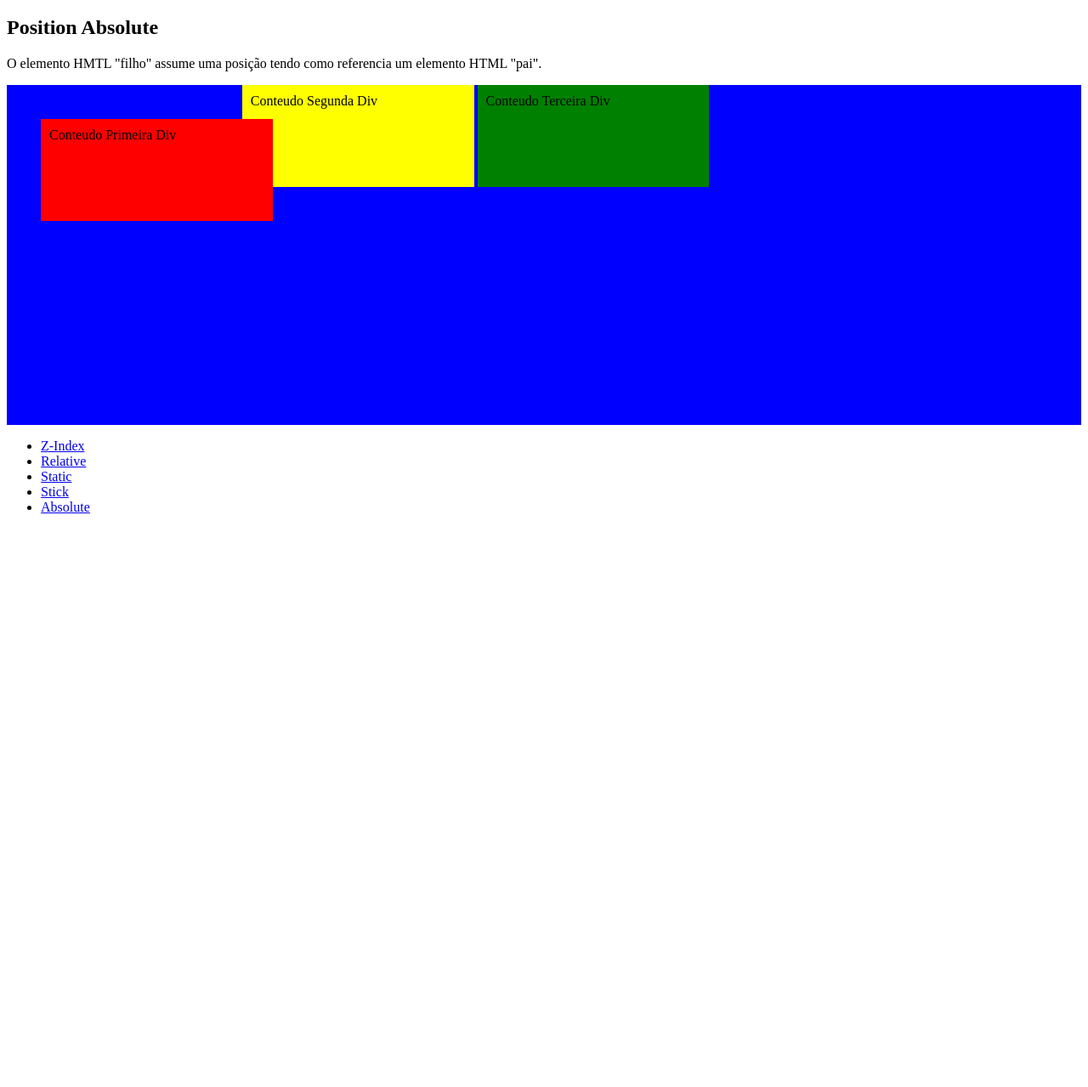
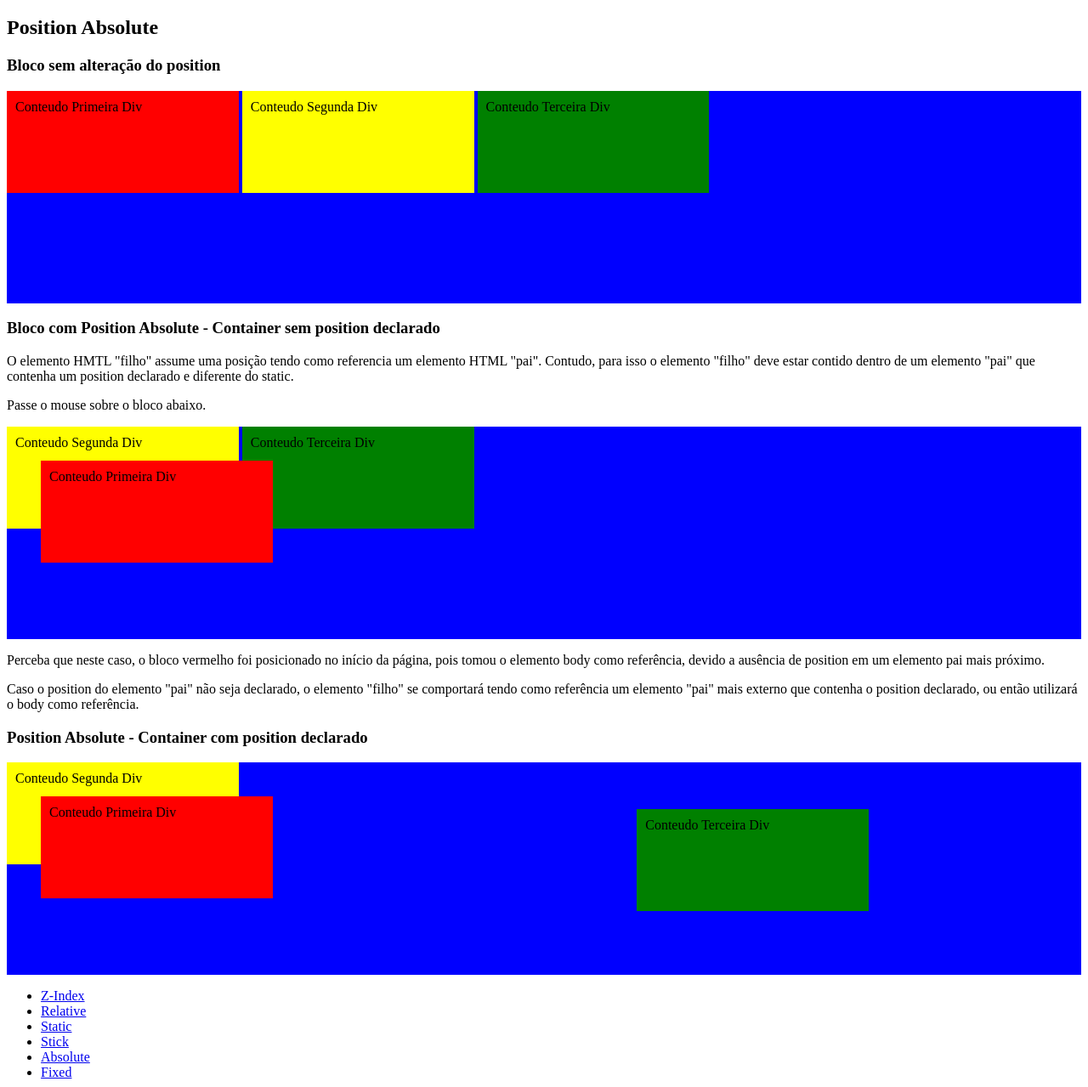
Before and after one commit to Lucas-Lourencao/formacao-html-css, a plain HTML site: page curso-css-dimitri-teixeira/aula_16_propriedade_position/position_absolute.html in a window 1280 px wide. Shown: the part 61-1340 px from the top of the page at 85% size. Before the commit the page ends 800 px from the top, so only its background shows below. Drawn offline with Linux system fonts and the light colour scheme.

Commit message:
aula-16: position Absolut, prorpriedade CSS

```diff
--- a/curso-css-dimitri-teixeira/aula_16_propriedade_position/css/style_absolute.css
+++ b/curso-css-dimitri-teixeira/aula_16_propriedade_position/css/style_absolute.css
@@ -1,16 +1,60 @@
 .container {
   background: blue;
   width: 100%;
-  height: 400px;
+  height: 250px;
 }
 
+.container_semPosition {
+  position: relative;
+  background: blue;
+  width: 100%;
+  height: 250px;
+}
+
+.container_semPosition:hover {
+  position: static;
+}
+
+.container_comPosition {
+  position: relative;
+  background: blue;
+  width: 100%;
+  height: 250px;
+}
+
+/* Estilos antes de trabalhar o position: */
+.div_01_inicial {
+  padding: 10px;
+  width: 20%;
+  height: 100px;
+  display: inline-block;
+  background: red;
+}
+
+.div_02_inicial {
+  padding: 10px;
+  width: 20%;
+  height: 100px;
+  display: inline-block;
+  background: yellow;
+}
+
+.div_03_inicial {
+  padding: 10px;
+  width: 20%;
+  height: 100px;
+  display: inline-block;
+  background: green;
+}
+
+/* Estilos após trabalhar o position: */
 .div_01 {
   padding: 10px;
   width: 20%;
   height: 100px;
   display: inline-block;
   background: red;
-  position: relative;
+  position: absolute;
   left: 40px;
   top: 40px;
 }
@@ -30,3 +74,14 @@
   display: inline-block;
   background: green;
 }
+
+.div_03_bloco_3 {
+  position: absolute;
+  bottom: 75px;
+  right: 250px;
+  padding: 10px;
+  width: 20%;
+  height: 100px;
+  display: inline-block;
+  background: green;
+}
--- a/curso-css-dimitri-teixeira/aula_16_propriedade_position/position_absolute.html
+++ b/curso-css-dimitri-teixeira/aula_16_propriedade_position/position_absolute.html
@@ -10,14 +10,40 @@
   <body>
     <h1>Propriedade Position</h1>
     <h2>Position Absolute</h2>
+    <h3>Bloco sem alteração do position</h3>
+    <div class="container">
+      <div class="div_01_inicial">Conteudo Primeira Div</div>
+      <div class="div_02_inicial">Conteudo Segunda Div</div>
+      <div class="div_03_inicial">Conteudo Terceira Div</div>
+    </div>
+    <h3>Bloco com Position Absolute - Container sem position declarado</h3>
     <p>
       O elemento HMTL "filho" assume uma posição tendo como referencia um
-      elemento HTML "pai".
+      elemento HTML "pai". Contudo, para isso o elemento "filho" deve estar
+      contido dentro de um elemento "pai" que contenha um position declarado e
+      diferente do static.
     </p>
-    <div class="container">
+    <p>Passe o mouse sobre o bloco abaixo.</p>
+    <div class="container_semPosition">
       <div class="div_01">Conteudo Primeira Div</div>
       <div class="div_02">Conteudo Segunda Div</div>
       <div class="div_03">Conteudo Terceira Div</div>
+    </div>
+    <p>
+      Perceba que neste caso, o bloco vermelho foi posicionado no início da
+      página, pois tomou o elemento body como referência, devido a ausência de
+      position em um elemento pai mais próximo.
+    </p>
+    <p>
+      Caso o position do elemento "pai" não seja declarado, o elemento "filho"
+      se comportará tendo como referência um elemento "pai" mais externo que
+      contenha o position declarado, ou então utilizará o body como referência.
+    </p>
+    <h3>Position Absolute - Container com position declarado</h3>
+    <div class="container_comPosition">
+      <div class="div_01">Conteudo Primeira Div</div>
+      <div class="div_02">Conteudo Segunda Div</div>
+      <div class="div_03_bloco_3">Conteudo Terceira Div</div>
     </div>
     <div>
       <ul>
@@ -26,6 +52,7 @@
         <li><a href="position_static.html" class="link2">Static</a></li>
         <li><a href="position_stick.html" class="link3">Stick</a></li>
         <li><a href="position_absolute.html" class="link4">Absolute</a></li>
+        <li><a href="position_fixed.html" class="link4">Fixed</a></li>
       </ul>
     </div>
   </body>
```
